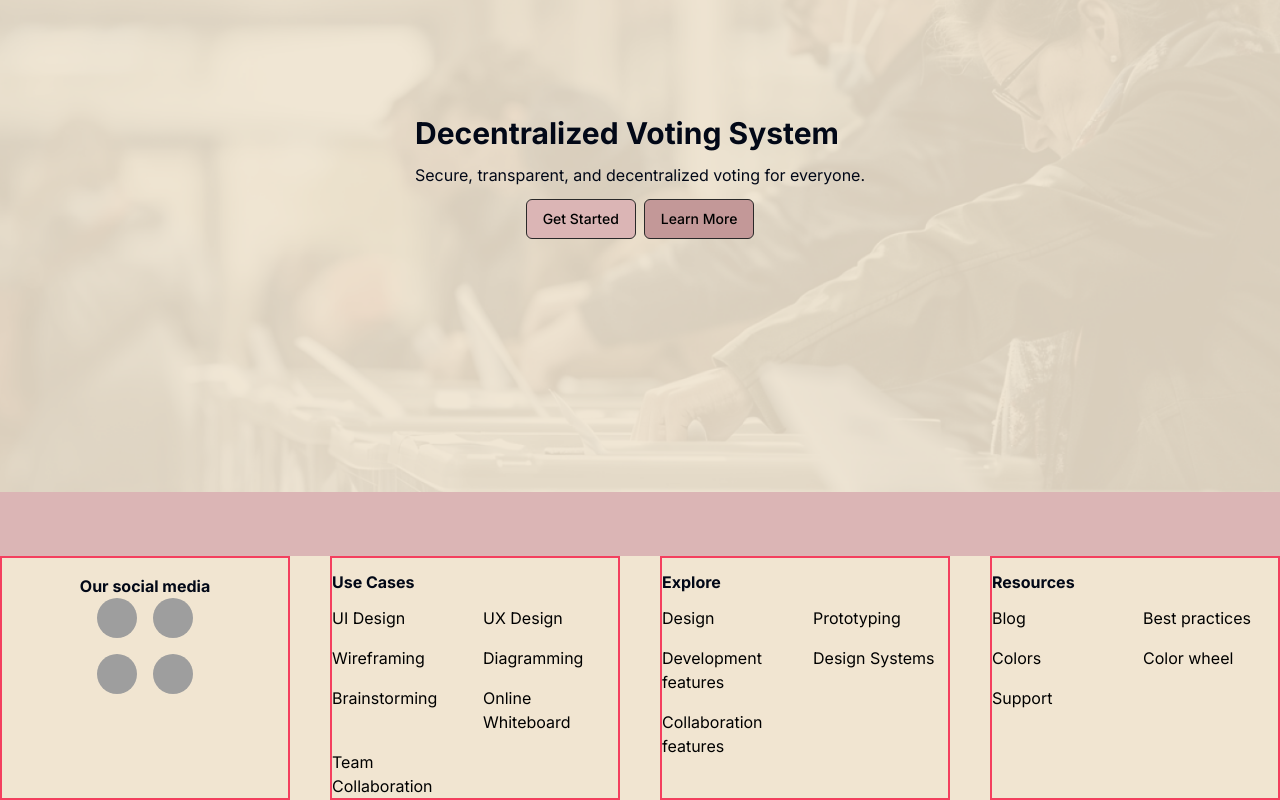
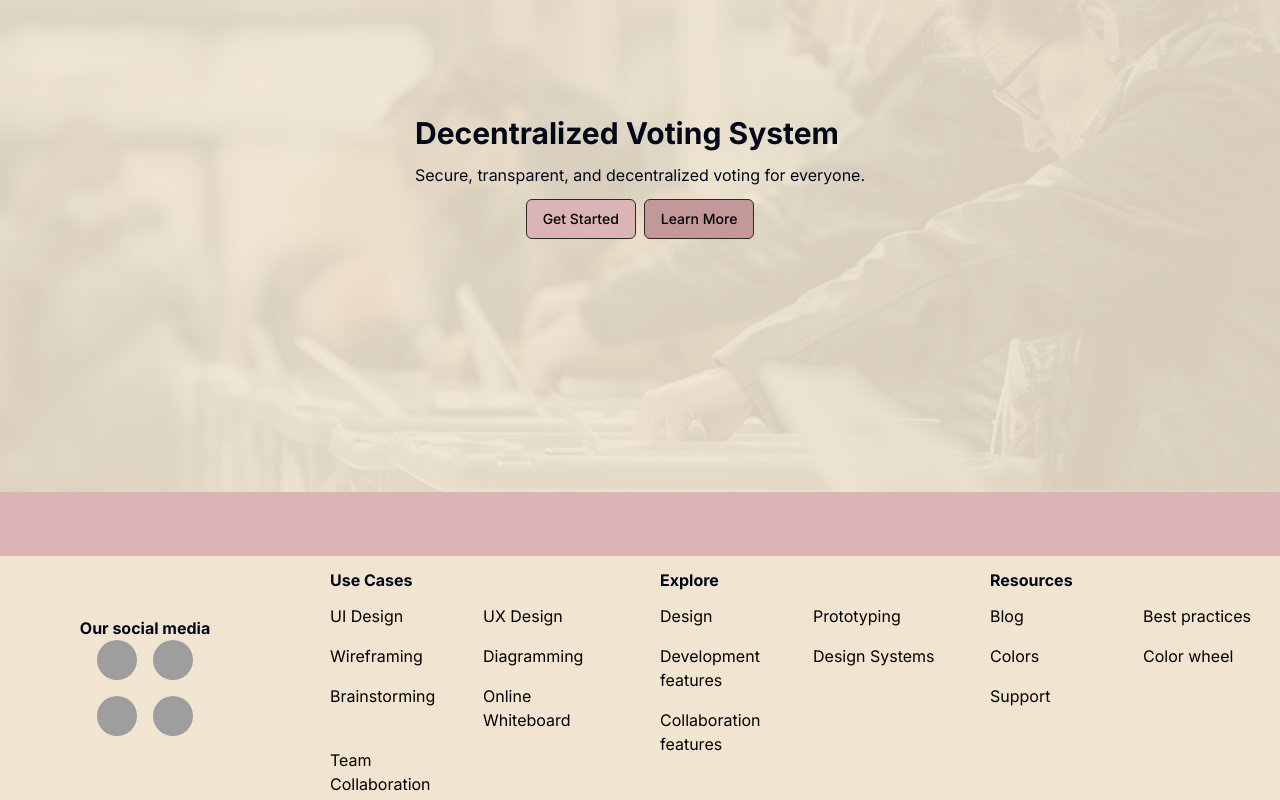
Before and after one commit to Aiyern30/Voting-System-DevMatch-Hackathon-, a Next.js app: page / in a window 1280 px wide. Shown: the part 202-1002 px from the top of the page. Built offline with nearby package versions, Linux system fonts and the light colour scheme; grey boxes are pictures that could not be loaded.

Commit message:
clean code

```diff
--- a/src/components/ui/Components/Footer.tsx
+++ b/src/components/ui/Components/Footer.tsx
@@ -39,8 +39,7 @@
   return (
     <div>
       <div className="grid grid-cols-4 gap-10 ">
-        <div className=" border-2 border-rose-500 justify-center">
-          <div className="flex flex-col flex-wrap justify-center items-center py-4">
+        <div className="h-full flex flex-col flex-wrap justify-center items-center py-4">
           <div className="font-bold justify-center flex item-center ">
             Our social media
           </div>
@@ -63,9 +62,8 @@
             </DropdownMenu>
           </div>
         </div>
-        </div>
 
-        <div className="border-2 border-rose-500">
+        <div>
           <div className="font-bold py-3">Use Cases</div>
           <div className="grid grid-cols-2 gap-4">
             {links.map((link) => (
@@ -81,7 +79,8 @@
             ))}
           </div>
         </div>
-        <div className="border-2 border-rose-500">
+
+        <div>
           <div className="font-bold py-3">Explore</div>
           <div className="grid grid-cols-2 gap-4">
             {ExploreLinks.map((link2) => (
@@ -97,7 +96,8 @@
             ))}
           </div>
         </div>
-        <div className="border-2 border-rose-500">
+
+        <div>
           <div className="font-bold py-3">Resources</div>
           <div className="grid grid-cols-2 gap-4">
             {ResourcesLinks.map((link3) => (
```
Lines whose indentation alone changed are shown as unchanged.
